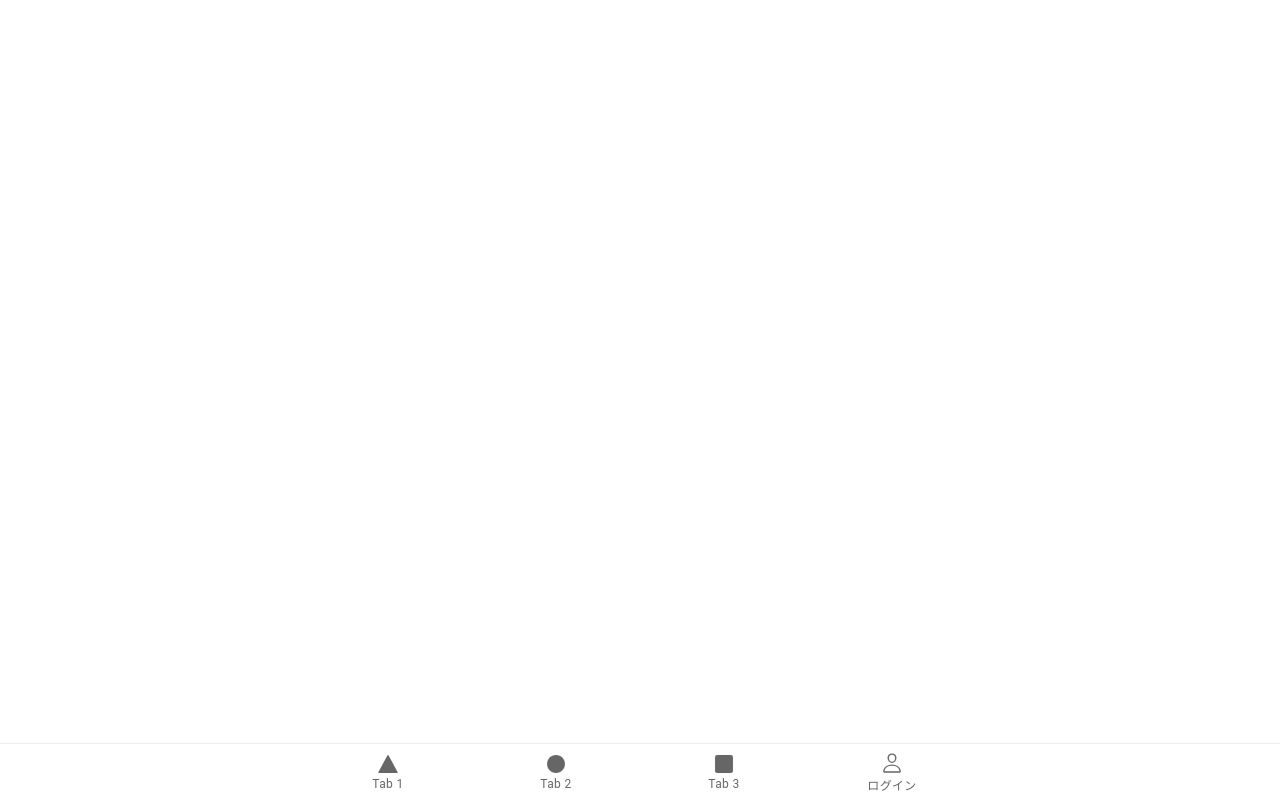
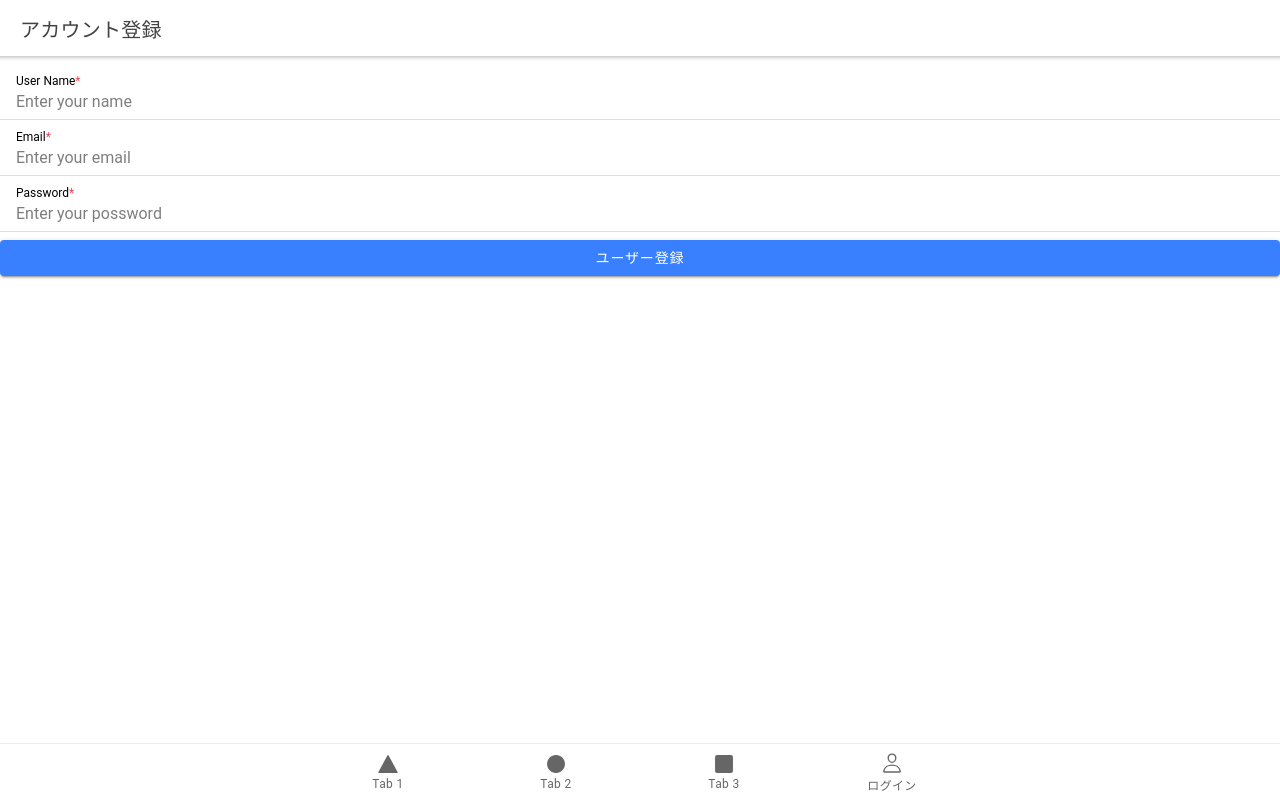
Before and after one commit to yuzsh/fishcast-sns, a React (Create React App) app: page /Register in a window 1280 px wide. Built offline with nearby package versions, Linux system fonts and the light colour scheme.

Commit message:
Create Login/Register Form
T.B.D

```diff
--- a/src/App.tsx
+++ b/src/App.tsx
@@ -16,6 +16,7 @@ import Tab2 from './pages/Tab2';
 import Tab3 from './pages/Tab3';
 import UserMenu from './pages/UserMenu';
 import Login from './pages/Login';
+import Register from './pages/Register';
 
 /* Core CSS required for Ionic components to work properly */
 import '@ionic/react/css/core.css';
@@ -46,6 +47,7 @@ const App: React.FC = () => (
           <Route path="/tab3" component={Tab3} />
           <Route path="/UserMenu" component={UserMenu} />
           <Route path="/Login" component={Login} />
+          <Route path="/Register" component={Register} />
           <Route path="/" render={() => <Redirect to="/tab1" />} exact={true} />
         </IonRouterOutlet>
         <IonTabBar slot="bottom">
--- a/src/pages/Login.tsx
+++ b/src/pages/Login.tsx
@@ -1,9 +1,13 @@
-import React from 'react';
-import { IonContent, IonHeader, IonPage, IonTitle, IonToolbar } from '@ionic/react';
+import React, { useState } from 'react';
+import { IonContent, IonHeader, IonPage, IonTitle, IonToolbar, IonInput, IonItem, IonLabel, IonList, IonItemDivider, IonText, IonButton, IonRouterLink } from '@ionic/react';
 import ExploreContainer from '../components/ExploreContainer';
 import './Login.css';
 
 const Login: React.FC = () => {
+
+  const [email, setEmail] = useState<string>();
+  const [password, setPassword] = useState<string>();
+
   return (
     <IonPage>
       <IonHeader>
@@ -12,12 +16,28 @@ const Login: React.FC = () => {
         </IonToolbar>
       </IonHeader>
       <IonContent>
-        <IonHeader collapse="condense">
-          <IonToolbar>
-            <IonTitle size="large">ログイン</IonTitle>
-          </IonToolbar>
-        </IonHeader>
-        <ExploreContainer name="Login page" />
+        <IonList>
+          <IonItem>
+            <IonLabel position="stacked">
+              Email
+            </IonLabel>
+            <IonInput type="email" required value={email} placeholder="Enter your email" onIonChange={e => setEmail(e.detail.value!)}></IonInput>
+          </IonItem>
+          <IonItem>
+            <IonLabel position="stacked">
+              Password
+            </IonLabel>
+            <IonInput type="password" required value={password} placeholder="Enter your possword" onIonChange={e => setPassword(e.detail.value!)}></IonInput>
+          </IonItem>
+        </IonList>
+        <div>
+          <IonButton expand="block" type="submit" class="ion-no-margin">Login</IonButton>
+        </div>
+        <div>
+          <IonLabel>
+            アカウントを持っていませんか？<IonRouterLink href="/Register">アカウント登録</IonRouterLink>
+          </IonLabel>
+        </div>
       </IonContent>
     </IonPage>
   );
--- a/src/pages/Register.tsx
+++ b/src/pages/Register.tsx
@@ -1,23 +1,45 @@
-import React from 'react';
-import { IonContent, IonHeader, IonPage, IonTitle, IonToolbar } from '@ionic/react';
+import React, { useState } from 'react';
+import { IonContent, IonHeader, IonPage, IonTitle, IonToolbar, IonInput, IonItem, IonLabel, IonList, IonItemDivider, IonButton, IonText } from '@ionic/react';
 import ExploreContainer from '../components/ExploreContainer';
 import './Login.css';
 
 const Register: React.FC = () => {
+
+	const [username, setUserName] = useState<string>();
+	const [email, setEmail] = useState<string>();
+  const [password, setPassword] = useState<string>();
+
   return (
     <IonPage>
       <IonHeader>
         <IonToolbar>
-          <IonTitle>登録</IonTitle>
+          <IonTitle>アカウント登録</IonTitle>
         </IonToolbar>
       </IonHeader>
       <IonContent>
-        <IonHeader collapse="condense">
-          <IonToolbar>
-            <IonTitle size="large">登録</IonTitle>
-          </IonToolbar>
-        </IonHeader>
-        <ExploreContainer name="Register page" />
+      <IonList>
+					<IonItem>
+            <IonLabel position="stacked">
+              User Name<IonText color="danger">*</IonText>
+            </IonLabel>
+            <IonInput type="text" required value={username} placeholder="Enter your name" onIonChange={e => setUserName(e.detail.value!)}></IonInput>
+          </IonItem>
+          <IonItem>
+            <IonLabel position="stacked">
+              Email<IonText color="danger">*</IonText>
+            </IonLabel>
+            <IonInput type="email" required value={email} placeholder="Enter your email" onIonChange={e => setEmail(e.detail.value!)}></IonInput>
+          </IonItem>
+          <IonItem>
+            <IonLabel position="stacked">
+              Password<IonText color="danger">*</IonText>
+            </IonLabel>
+            <IonInput type="password" required value={password} placeholder="Enter your possword" onIonChange={e => setPassword(e.detail.value!)}></IonInput>
+          </IonItem>
+        </IonList>
+        <div>
+          <IonButton expand="block" type="submit" class="ion-no-margin">ユーザー登録</IonButton>
+        </div>
       </IonContent>
     </IonPage>
   );
```
